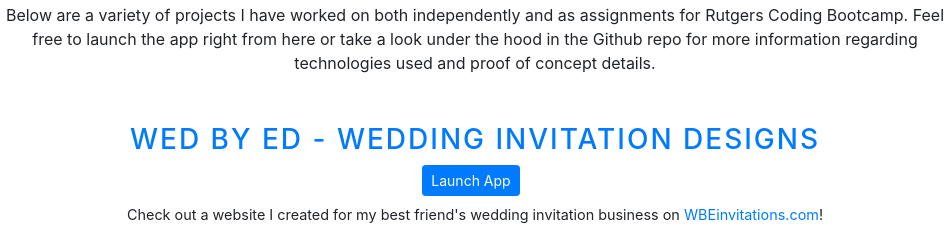
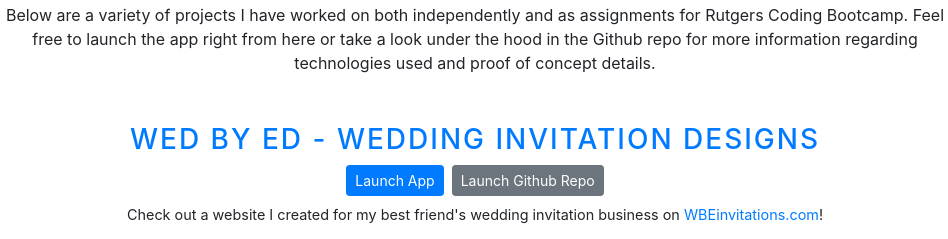
Before and after one commit to LII41333733/mark-fisher-portfolio, a website with bundled scripts: page index.html in a window 1280 px wide. Shown: the part 4729-4968 px from the top of the page, without its empty margins (301-1249 px from the left). Built offline with nearby package versions, Linux system fonts and the light colour scheme; a web font is replaced by a local one.

Commit message:
updating

```diff
--- a/index.html
+++ b/index.html
@@ -273,7 +273,7 @@
 
         <div class="portfolio-entry text-center">
           <a href="http://www.wbeinvitations.com/" target="_blank"><h3 class="port-head text-center">Wed By Ed - Wedding Invitation Designs</h3></a>
-            <a href="http://www.wbeinvitations.com/" target="_blank"><button type="button" class="btn btn-primary btn-sm mr-2">Launch App</button></a>
+            <a href="http://www.wbeinvitations.com/" target="_blank"><button type="button" class="btn btn-primary btn-sm mr-2">Launch App</button></a><a href="https://github.com/LII41333733/wed-by-ed-designs" target="_blank"><button type="button" class="btn btn-secondary btn-sm">Launch Github Repo</button></a>
             <div class="folio-text mx-auto">
               <p class="port-text-para mt-2 text-center">
                 Check out a website I created for my best friend's wedding invitation business on <a href="http://www.wbeinvitations.com/">WBEinvitations.com</a>!
@@ -288,7 +288,7 @@
 
         <div class="portfolio-entry text-center">
           <a href="https://jackedwithreact.herokuapp.com/" target="_blank"><h3 class="port-head text-center">Jacked with React!</h3></a>
-            <a href="https://jackedwithreact.herokuapp.com/" target="_blank"><button type="button" class="btn btn-primary btn-sm mr-2">Launch App</button></a><a href="https://github.com/LII41333733/jackedWithReact" target="_blank"><button type="button" class="btn btn-secondary btn-sm">Launch Github Repo</button></a>
+            <a href="https://jackedwithreact.herokuapp.com/" target="_blank"><button type="button" class="btn btn-primary btn-sm mr-2">Launch App</button></a><a href="https://github.com/LII41333733/jackedWithReact" target="_blank"><button type="button" class="btn btn-secondary btn-sm">Launch Github Repo</button></a>https://github.com/LII41333733/wed-by-ed-designs
             <div class="folio-text mx-auto">
               <p class="port-text-para mt-2 text-center">Summer is around the corner and the time to buckle down on fitness goals is now! Achieve the body you've always dreamed of with the help of <strong>Jacked with React!</strong> Focused on your workout, nutrition and hydration goals, <em>Jacked with React</em> provides you an easy and user-friendly way to log your data so you can consistently hit the benchmarks that you set for yourself, day in and day out. In the <em>Workout Mode</em>, you can quickly total the weight you have on the bar simply by clicking on the designated plates so you're in, out and back to your workout just in time for your next set!</p>
               </div>
```
